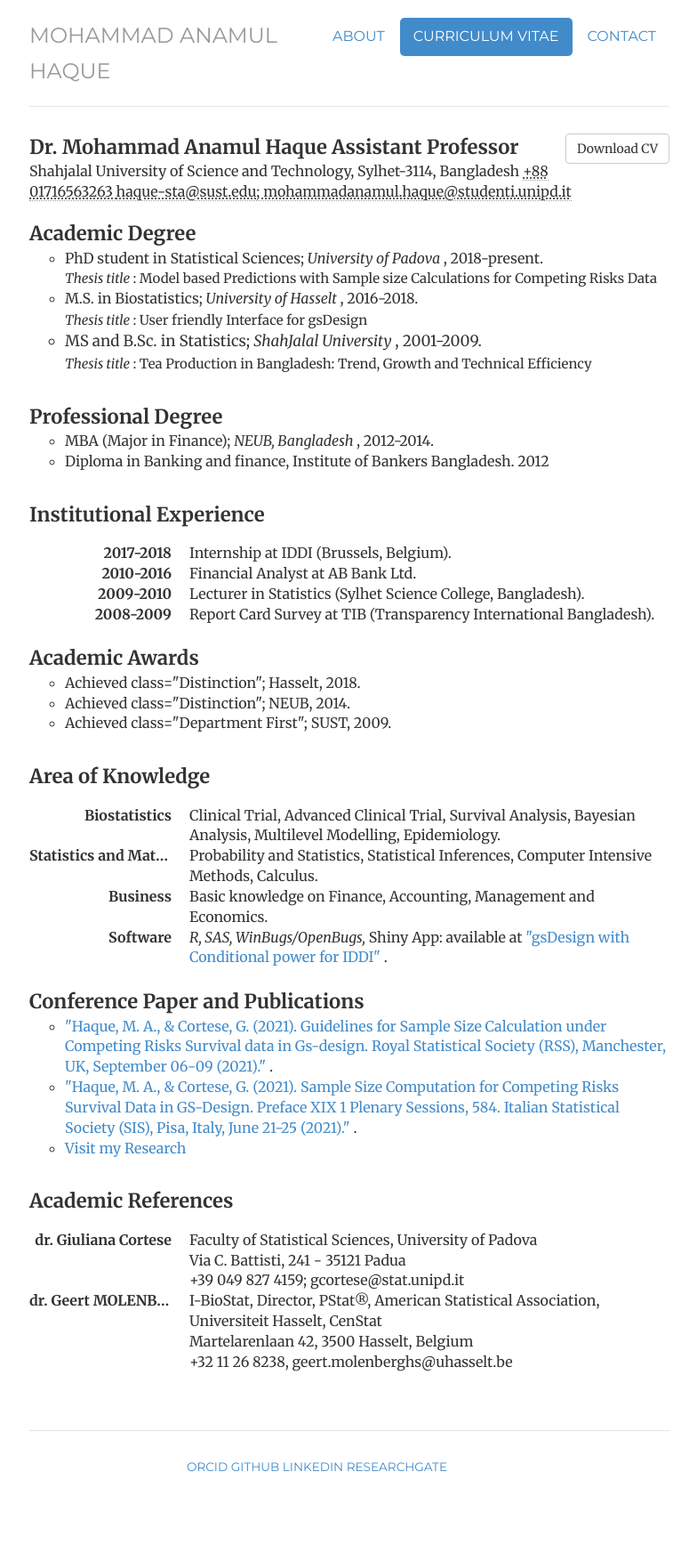
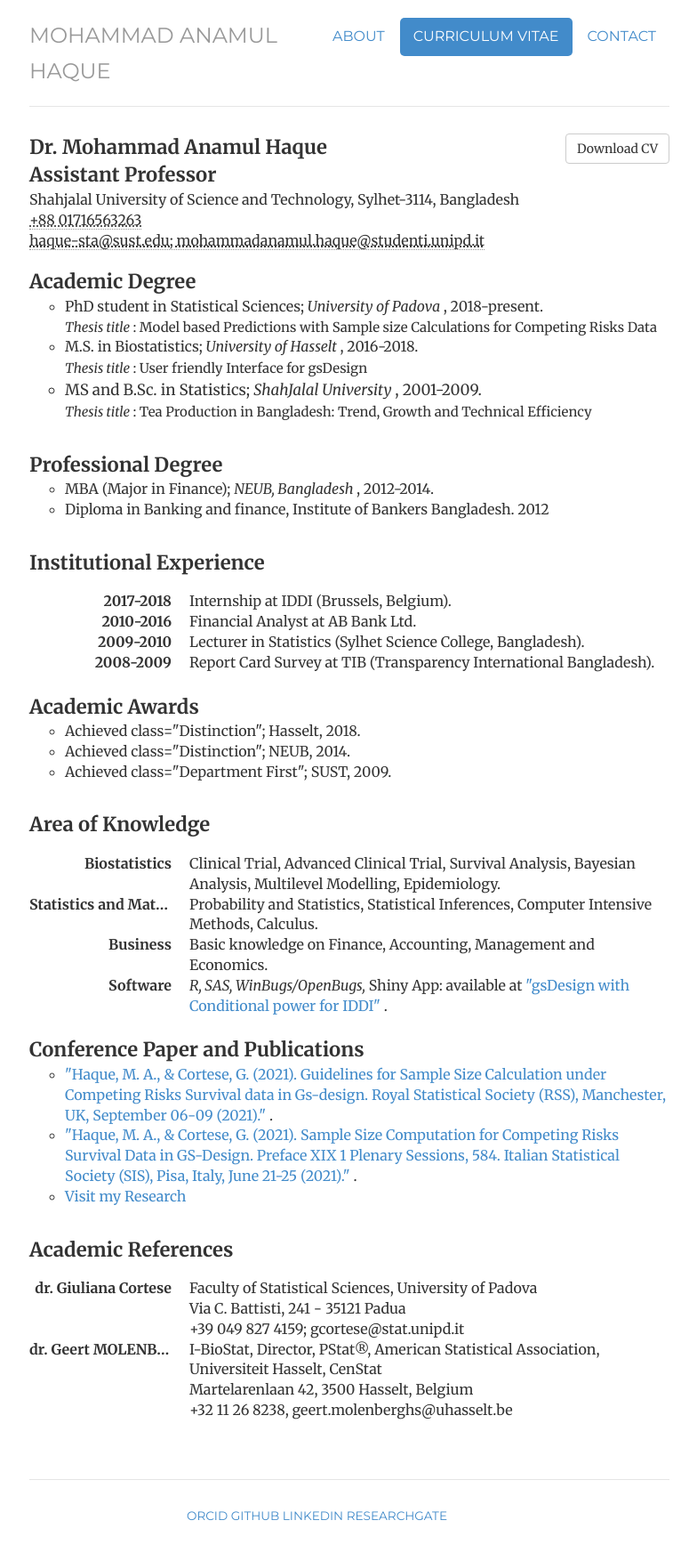
Before and after one commit to haquemdanamul/haquemdanamul, a Jekyll site: the page built from resume/index.html, in a window 1280 px wide. Shown: the whole page at 89% size, without its empty margins (247-1031 px from the left). Built offline with Jekyll 4.4.1, drawn with Linux system fonts in a browser that asks for light colours; nearby versions of some CDN libraries; library files that are not in the unit come from our copies; before the commit the page ends 1700 px from its top, so only the background shows below that.

Commit message:
Update index.html

```diff
--- a/resume/index.html
+++ b/resume/index.html
@@ -10,12 +10,12 @@ description: Contact information for Mohammad Anamul Haque, a Statistician, Bios
 <div class="resume">
 	<a href="/files/CV_Haque.pdf" class="btn btn-default pull-right" title="Download CV">Download CV</a>
 				<div itemscope itemtype="http://data-vocabulary.org/Person">
-				<span itemprop="name"><b style="font-size:22px"> Dr. Mohammad Anamul Haque </b></span>
-				<span itemprop="affiliation"><b style="font-size:22px">Assistant Professor</b></span>
+				<span itemprop="name"><b style="font-size:22px"> Dr. Mohammad Anamul Haque </b></span><br>
+				<span itemprop="affiliation"><b style="font-size:22px">Assistant Professor</b></span><br>
 				<address>
-				<span itemprop="affiliation"> Shahjalal University of Science and Technology, Sylhet-3114, Bangladesh</span>
-				<abbr title=C:</abbr> +88 01716563263</span>
-				<span> haque-sta@sust.edu; mohammadanamul.haque@studenti.unipd.it</span>
+				<span itemprop="affiliation"> Shahjalal University of Science and Technology, Sylhet-3114, Bangladesh</span><br>
+				<abbr title=C:</abbr> +88 01716563263</span><br>
+				<span> <abbr title=E:</abbr> haque-sta@sust.edu; mohammadanamul.haque@studenti.unipd.it</span>
 					<br>
 				</address>
 				</div>
```
